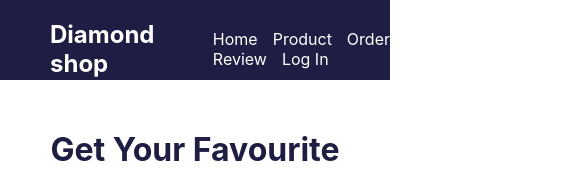
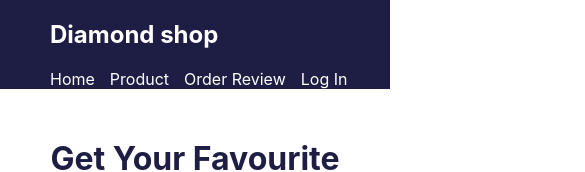
Before and after one commit to AfsanaAbsar/lucky-ring-picker, a React (Create React App) app: page / in a window 390 px wide. Shown: the top 172 px of the page, 585 px wide, since content can reach past the window. Built offline with nearby package versions, Linux system fonts and the light colour scheme.

Commit message:
responsive done

```diff
--- a/src/components/Header/Header.css
+++ b/src/components/Header/Header.css
@@ -25,3 +25,15 @@
     padding-right: 15px;
     color: white;
 }
+
+@media screen and (max-width: 688px) {
+    .nav-bar {
+        display: block;
+        height: auto;
+        align-items: center;
+        justify-content: center;
+        overflow-x: hidden;
+
+
+    }
+}
--- a/src/components/Shop/Shop.css
+++ b/src/components/Shop/Shop.css
@@ -15,3 +15,19 @@
     position: sticky;
     top: 0;
 }
+
+@media screen and (max-width: 688px) {
+    .product-card {
+        display: grid;
+        grid-template-columns: repeat(1, 1fr);
+        gap: 20px;
+        overflow-x: hidden;
+    }
+
+    .shop-area {
+        display: grid;
+        grid-template-columns: 1fr 1fr;
+        overflow-x: hidden;
+    }
+
+}
```
